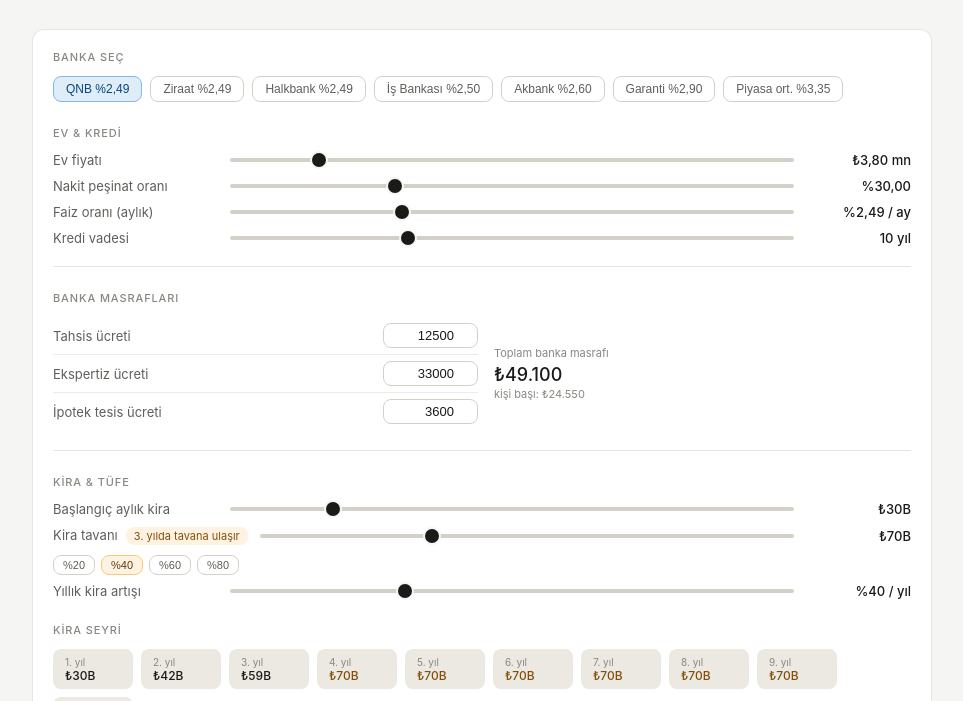
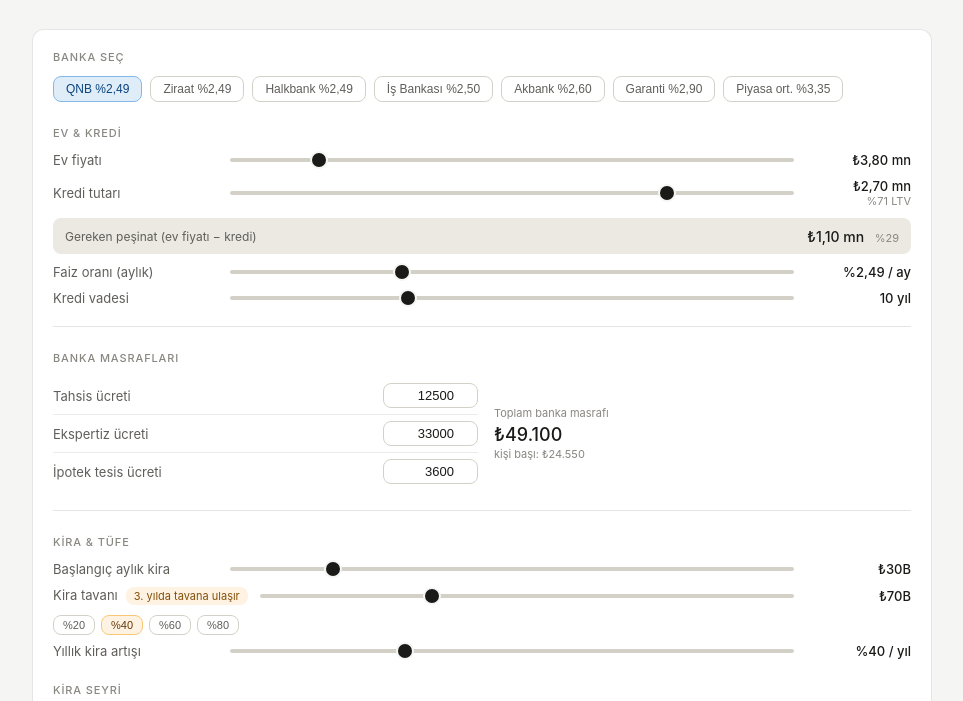
Before and after one commit to fatihsaruhan95-sudo/fcm-finance, a plain HTML site: page index.html in a window 1280 px wide. Shown: the part 79-780 px from the top of the page, without its empty margins (158-1121 px from the left). Drawn offline with nearby package versions, Linux system fonts and the light colour scheme.

Commit message:
Update index.html

```diff
--- a/index.html
+++ b/index.html
@@ -16,17 +16,23 @@ h1{font-size:20px;font-weight:500;margin-bottom:.25rem}
 .sr{display:flex;align-items:center;gap:12px;margin-bottom:10px}
 .sl{font-size:13px;color:#5f5e5a;min-width:165px}
 .sv{font-size:13px;font-weight:500;min-width:105px;text-align:right;color:#1a1a18}
+.sv-sub{font-size:11px;color:#888780;min-width:105px;text-align:right}
 input[type=range]{flex:1;-webkit-appearance:none;appearance:none;height:4px;border-radius:2px;background:#d3d1c7;outline:none}
 input[type=range]::-webkit-slider-thumb{-webkit-appearance:none;width:18px;height:18px;border-radius:50%;background:#1a1a18;cursor:pointer;border:2px solid #f5f5f3}
 input[type=number]{padding:4px 8px;font-size:13px;border:.5px solid #d3d1c7;border-radius:8px;background:#fff;color:#1a1a18;outline:none}
 input[type=number]:focus{border-color:#888780}
 hr.d{border:none;border-top:.5px solid rgba(0,0,0,.1);margin:1.25rem 0}
 .card{background:#fff;border:.5px solid rgba(0,0,0,.1);border-radius:12px;padding:1.25rem;margin-bottom:1rem}
-/* Banks */
 .banks{display:flex;flex-wrap:wrap;gap:8px;margin:.75rem 0}
 .bb{font-size:12px;padding:5px 12px;border-radius:8px;border:.5px solid #d3d1c7;background:transparent;color:#5f5e5a;cursor:pointer}
 .bb:hover{background:#ebe9e2}
 .bb.act{background:#deedf8;color:#0c447c;border-color:#85b7eb}
+/* pesinar info row */
+.pesinar-info{display:flex;align-items:center;gap:12px;margin-bottom:10px;padding:8px 12px;background:#ebe9e2;border-radius:8px}
+.pesinar-info .pi-label{font-size:12px;color:#5f5e5a;flex:1}
+.pesinar-info .pi-val{font-size:14px;font-weight:500;color:#1a1a18}
+.pesinar-info .pi-pct{font-size:11px;color:#888780;margin-left:6px}
+.ltv-warn{font-size:11px;padding:5px 10px;border-radius:8px;margin-top:6px;background:#fde8e8;color:#791f1f}
 /* Metric grid */
 .mg{display:grid;grid-template-columns:repeat(auto-fit,minmax(140px,1fr));gap:10px;margin:.75rem 0}
 .mc{background:#ebe9e2;border-radius:8px;padding:.75rem 1rem}
@@ -72,7 +78,6 @@ hr.d{border:none;border-top:.5px solid rgba(0,0,0,.1);margin:1.25rem 0}
 .dr-amt{font-size:12px;font-weight:500;color:#1a1a18;white-space:nowrap}
 .badge{display:inline-block;font-size:10px;padding:1px 5px;border-radius:4px;margin-left:5px;vertical-align:middle}
 .badge.banka{background:#deedf8;color:#0c447c}
-.badge.cep{background:#fde8e8;color:#791f1f}
 /* Partners */
 .pg{display:grid;grid-template-columns:1fr 1fr;gap:12px;margin:.75rem 0}
 @media(max-width:560px){.pg{grid-template-columns:1fr}}
@@ -87,7 +92,7 @@ hr.d{border:none;border-top:.5px solid rgba(0,0,0,.1);margin:1.25rem 0}
 .pt tr.tot td{font-weight:500;background:#f1efe8}
 td.pos{color:#27500a!important}
 td.neg{color:#791f1f!important}
-/* Masraf inputs */
+/* Masraf */
 .mrow{display:flex;justify-content:space-between;align-items:center;font-size:13px;padding:6px 0;border-bottom:.5px solid rgba(0,0,0,.08)}
 .mrow:last-child{border-bottom:none}
 .minput{width:95px;padding:3px 6px;font-size:12px;border:.5px solid #d3d1c7;border-radius:8px;background:#fff;color:#1a1a18;text-align:right}
@@ -107,7 +112,6 @@ td.neg{color:#791f1f!important}
 .al{font-size:12px;padding:7px 12px;border-radius:8px;margin:.5rem 0}
 .al.ok{background:#e0f0e5;color:#27500a}
 .al.wn{background:#fef3e2;color:#633806}
-/* Chart */
 .chtw{position:relative;width:100%;margin:.75rem 0}
 .tg{display:flex;gap:8px;margin-bottom:.75rem;flex-wrap:wrap}
 .tb{font-size:12px;padding:4px 10px;border-radius:8px;border:.5px solid #d3d1c7;background:transparent;color:#5f5e5a;cursor:pointer}
@@ -122,7 +126,6 @@ td.neg{color:#791f1f!important}
   <h1>Ev Ortaklığı Simülatörü</h1>
   <p class="subtitle">Ortak ev alım senaryolarını modelleyin — finansal özet, kredi, kira, TÜFE ve tüm maliyetler</p>
 
-  <!-- PARAMETRELER -->
   <div class="card">
     <div class="sec">banka seç</div>
     <div class="banks">
@@ -136,10 +139,39 @@ td.neg{color:#791f1f!important}
     </div>
 
     <div class="sec">ev & kredi</div>
-    <div class="sr"><span class="sl">Ev fiyatı</span><input type="range" min="1000000" max="20000000" step="100000" value="3800000" id="evF" oninput="calc()"><span class="sv" id="evFv">₺3.800.000</span></div>
-    <div class="sr"><span class="sl">Nakit peşinat oranı</span><input type="range" min="10" max="80" step="1" value="30" id="nak" oninput="calc()"><span class="sv" id="nakv">%30</span></div>
-    <div class="sr"><span class="sl">Faiz oranı (aylık)</span><input type="range" min="1" max="6" step="0.01" value="2.49" id="faiz" oninput="syncFaiz()"><span class="sv" id="faizv">%2,49 / ay</span></div>
-    <div class="sr"><span class="sl">Kredi vadesi</span><input type="range" min="1" max="30" step="1" value="10" id="vade" oninput="calc()"><span class="sv" id="vadev">10 yıl</span></div>
+    <div class="sr">
+      <span class="sl">Ev fiyatı</span>
+      <input type="range" min="1000000" max="20000000" step="100000" value="3800000" id="evF" oninput="calc()">
+      <span class="sv" id="evFv">₺3.800.000</span>
+    </div>
+    <div class="sr">
+      <span class="sl">Kredi tutarı</span>
+      <input type="range" min="100000" max="19000000" step="100000" value="2660000" id="krediSlider" oninput="calc()">
+      <div style="min-width:105px;text-align:right">
+        <div class="sv" id="krediV">₺2.660.000</div>
+        <div class="sv-sub" id="krediPct">%70 LTV</div>
+      </div>
+    </div>
+    <!-- Peşinat otomatik hesaplanıyor -->
+    <div class="pesinar-info">
+      <span class="pi-label">Gereken peşinat (ev fiyatı − kredi)</span>
+      <span>
+        <span class="pi-val" id="pesinarVal">₺1.140.000</span>
+        <span class="pi-pct" id="pesinarPct">%30</span>
+      </span>
+    </div>
+    <div id="ltvWarn" style="display:none" class="ltv-warn">Bankalar genellikle en fazla %80 LTV (kredi/değer) kabul eder.</div>
+
+    <div class="sr">
+      <span class="sl">Faiz oranı (aylık)</span>
+      <input type="range" min="1" max="6" step="0.01" value="2.49" id="faiz" oninput="syncFaiz()">
+      <span class="sv" id="faizv">%2,49 / ay</span>
+    </div>
+    <div class="sr">
+      <span class="sl">Kredi vadesi</span>
+      <input type="range" min="1" max="30" step="1" value="10" id="vade" oninput="calc()">
+      <span class="sv" id="vadev">10 yıl</span>
+    </div>
 
     <hr class="d">
     <div class="sec">banka masrafları</div>
@@ -180,26 +212,22 @@ td.neg{color:#791f1f!important}
     <div class="si"><label>Arkadaşının payı (%)</label><input type="number" min="1" max="99" value="50" id="p2" oninput="sp2(this)"></div>
   </div>
 
-  <!-- FİNANSAL ÖZET -->
   <div class="card">
     <div class="sec" style="margin-top:0">finansal özet</div>
     <div class="flow" id="flowBox"></div>
   </div>
 
-  <!-- KREDİ ÖZETİ -->
   <div class="card">
     <div class="sec" style="margin-top:0">kredi & maliyet özeti</div>
     <div class="mg" id="ozet"></div>
   </div>
 
-  <!-- KİŞİ BAZINDA -->
   <div class="card">
     <div class="sec" style="margin-top:0">kişi bazında aylık net ödeme</div>
     <div id="alrt"></div>
     <div class="pg" id="pGrid"></div>
   </div>
 
-  <!-- ÖDEME PLANI -->
   <div class="card">
     <div class="sec" style="margin-top:0">ay ay ödeme planı</div>
     <div class="tg">
@@ -223,7 +251,6 @@ td.neg{color:#791f1f!important}
     </div>
   </div>
 
-  <!-- GRAFİK -->
   <div class="card">
     <div class="sec" style="margin-top:0">kümülatif net ödeme</div>
     <div class="legend">
@@ -291,7 +318,14 @@ function cappedKira(k0,tufeY,tavan,yil){return Math.min(k0*Math.pow(1+tufeY,yil)
 
 function calc(){
   const evF=parseFloat(document.getElementById('evF').value);
-  const nakP=parseFloat(document.getElementById('nak').value)/100;
+  // Kredi slider'ı ev fiyatını aşmasın
+  const krediSlider=document.getElementById('krediSlider');
+  krediSlider.max=Math.round(evF*0.9);
+  let kredi=parseFloat(krediSlider.value);
+  if(kredi>evF*0.9){kredi=Math.round(evF*0.7);krediSlider.value=kredi;}
+  const pesinar=evF-kredi;
+  const ltvPct=kredi/evF*100;
+
   const faizA=parseFloat(document.getElementById('faiz').value)/100;
   const vadeY=parseInt(document.getElementById('vade').value);
   const kira0=parseFloat(document.getElementById('kira').value);
@@ -304,35 +338,38 @@ function calc(){
   const ipotek=parseFloat(document.getElementById('mIpotek').value)||0;
   const mBankaToplam=tahsis+eksper+ipotek;
 
+  // UI güncellemeleri
   document.getElementById('evFv').textContent=fk(evF);
-  document.getElementById('nakv').textContent=pct(nakP*100);
+  document.getElementById('krediV').textContent=fk(kredi);
+  document.getElementById('krediPct').textContent='%'+Math.round(ltvPct)+' LTV';
+  document.getElementById('pesinarVal').textContent=fk(pesinar);
+  document.getElementById('pesinarPct').textContent='%'+Math.round(pesinar/evF*100);
   document.getElementById('faizv').textContent=pct(parseFloat(document.getElementById('faiz').value))+' / ay';
   document.getElementById('vadev').textContent=vadeY+' yıl';
   document.getElementById('kirav').textContent=fk(kira0);
   document.getElementById('tavanv').textContent=fk(tavan);
   document.getElementById('mToplamDisp').textContent=f(mBankaToplam);
   document.getElementById('mKisiDisp').textContent='kişi başı: '+f(mBankaToplam*0.5);
+  document.getElementById('ltvWarn').style.display=ltvPct>80?'block':'none';
 
-  const kredi=evF*(1-nakP);
-  const pesinar=evF*nakP;
   const n=vadeY*12;
   const taksit=faizA>0?kredi*(faizA*Math.pow(1+faizA,n))/(Math.pow(1+faizA,n)-1):kredi/n;
 
-  // Krediden düşülen: sadece tahsis ücreti
+  // Krediden sadece tahsis düşülür
   const netEle=kredi-tahsis;
 
-  // Cepten ödenen yan giderler
+  // Cepten ödenen giderler
   const tapu=evF*0.02;
   const dask=evF*0.001;
   const konut=evF*0.002;
   const hayat=kredi*0.003;
   const ceptenGiderler=[
-    {name:'Tapu harcı (alıcı %2)', desc:'Satış bedeli üzerinden',      dot:'#E24B4A', val:tapu},
-    {name:'DASK',                   desc:'Zorunlu deprem sigortası',    dot:'#D85A30', val:dask},
-    {name:'Konut sigortası',        desc:'Yıllık, banka şart koşar',    dot:'#EF9F27', val:konut},
-    {name:'Hayat sigortası',        desc:'Kredi tutarına göre',         dot:'#378ADD', val:hayat},
-    {name:'Ekspertiz ücreti',       desc:'Bağımsız değerleme',          dot:'#85B7EB', val:eksper},
-    {name:'İpotek tesis ücreti',    desc:'Tapu müdürlüğü + noter',     dot:'#0C447C', val:ipotek},
+    {name:'Tapu harcı (alıcı %2)', desc:'Satış bedeli üzerinden',   dot:'#E24B4A', val:tapu},
+    {name:'DASK',                   desc:'Zorunlu deprem sigortası', dot:'#D85A30', val:dask},
+    {name:'Konut sigortası',        desc:'Yıllık, banka şart koşar', dot:'#EF9F27', val:konut},
+    {name:'Hayat sigortası',        desc:'Kredi tutarına göre',      dot:'#378ADD', val:hayat},
+    {name:'Ekspertiz ücreti',       desc:'Bağımsız değerleme',       dot:'#85B7EB', val:eksper},
+    {name:'İpotek tesis ücreti',    desc:'Tapu müdürlüğü + noter',  dot:'#0C447C', val:ipotek},
   ];
   const ceptenToplam=ceptenGiderler.reduce((s,g)=>s+g.val,0);
   const nakitGereken=pesinar+ceptenToplam;
@@ -352,7 +389,7 @@ function calc(){
     plan.push({ay:i,yil:yil+1,taksit,ana,faiz:fv,kalan,kiraAy,capped:kiraAy>=tavan});
   }
 
-  G={evF,kredi,pesinar,nakP,faizA,vadeY,taksit,n,plan,kira0,tavan,tufeY,pp1,pp2,tahsis,ceptenToplam,nakitGereken,netEle,toplamFaiz,kiraIlk,kiraFinal,tavanYil,ceptenGiderler};
+  G={evF,kredi,pesinar,ltvPct,faizA,vadeY,taksit,n,plan,kira0,tavan,tufeY,pp1,pp2,tahsis,ceptenToplam,nakitGereken,netEle,toplamFaiz,kiraIlk,kiraFinal,tavanYil,ceptenGiderler};
 
   document.getElementById('tavanBadge').textContent=kira0<tavan?(tavanYil<=vadeY?tavanYil+'. yılda tavana ulaşır':'tavan aşılmıyor'):'baştan tavanda';
   document.getElementById('kiraPreview').innerHTML=Array.from({length:Math.min(vadeY,12)},(_,i)=>{
@@ -368,8 +405,7 @@ function calc(){
 }
 
 function renderFlow(){
-  const{evF,kredi,pesinar,nakP,taksit,vadeY,netEle,ceptenToplam,nakitGereken,pp1,pp2,tahsis,ceptenGiderler}=G;
-
+  const{evF,kredi,pesinar,ltvPct,taksit,vadeY,netEle,ceptenToplam,nakitGereken,pp1,pp2,tahsis,ceptenGiderler}=G;
   const ceptenRows=ceptenGiderler.map(g=>`
     <div class="dr">
       <div class="dr-left"><div class="dr-dot" style="background:${g.dot}"></div>
@@ -389,7 +425,7 @@ function renderFlow(){
       </div>
     </div>
 
-    <div class="connector"><div class="conn-line"></div><span class="conn-label">%${Math.round((1-nakP)*100)} LTV kredi çekiliyor</span></div>
+    <div class="connector"><div class="conn-line"></div><span class="conn-label">%${Math.round(ltvPct)} LTV kredi çekiliyor</span></div>
 
     <div class="flow-card">
       <div class="flow-row">
@@ -441,7 +477,7 @@ function renderFlow(){
           <div>
             <div class="flow-label">Peşinat (ev fiyatı − kredi)</div>
             <div class="flow-val">${fk(pesinar)}</div>
-            <div class="flow-sub">ev değerinin %${Math.round(nakP*100)}'i</div>
+            <div class="flow-sub">ev değerinin %${Math.round(pesinar/evF*100)}'i</div>
           </div>
           <span class="flow-tag" style="background:#fde8e8;color:#791f1f">cepten</span>
         </div>
@@ -489,13 +525,13 @@ function renderFlow(){
 }
 
 function renderOzet(){
-  const{evF,kredi,taksit,toplamFaiz,nakitGereken,ceptenToplam,pesinar}=G;
+  const{evF,kredi,pesinar,taksit,toplamFaiz,nakitGereken,ceptenToplam}=G;
   document.getElementById('ozet').innerHTML=`
     <div class="mc"><div class="ml">Ev fiyatı</div><div class="mv">${fk(evF)}</div></div>
     <div class="mc"><div class="ml">Kredi tutarı</div><div class="mv">${fk(kredi)}</div></div>
+    <div class="mc"><div class="ml">Peşinat</div><div class="mv">${fk(pesinar)}</div><div class="ms">%${Math.round(pesinar/evF*100)} oranında</div></div>
     <div class="mc"><div class="ml">Aylık taksit</div><div class="mv">${fk(taksit)}</div></div>
     <div class="mc dn"><div class="ml">Toplam faiz yükü</div><div class="mv">${fk(toplamFaiz)}</div><div class="ms">anapara üstü ${pct((toplamFaiz/kredi)*100)}</div></div>
-    <div class="mc"><div class="ml">Yan giderler (cepten)</div><div class="mv">${fk(ceptenToplam)}</div></div>
     <div class="mc hi"><div class="ml">Toplam nakit ihtiyacı</div><div class="mv">${fk(nakitGereken)}</div><div class="ms">peşinat + cepten giderler</div></div>
   `;
 }
```
